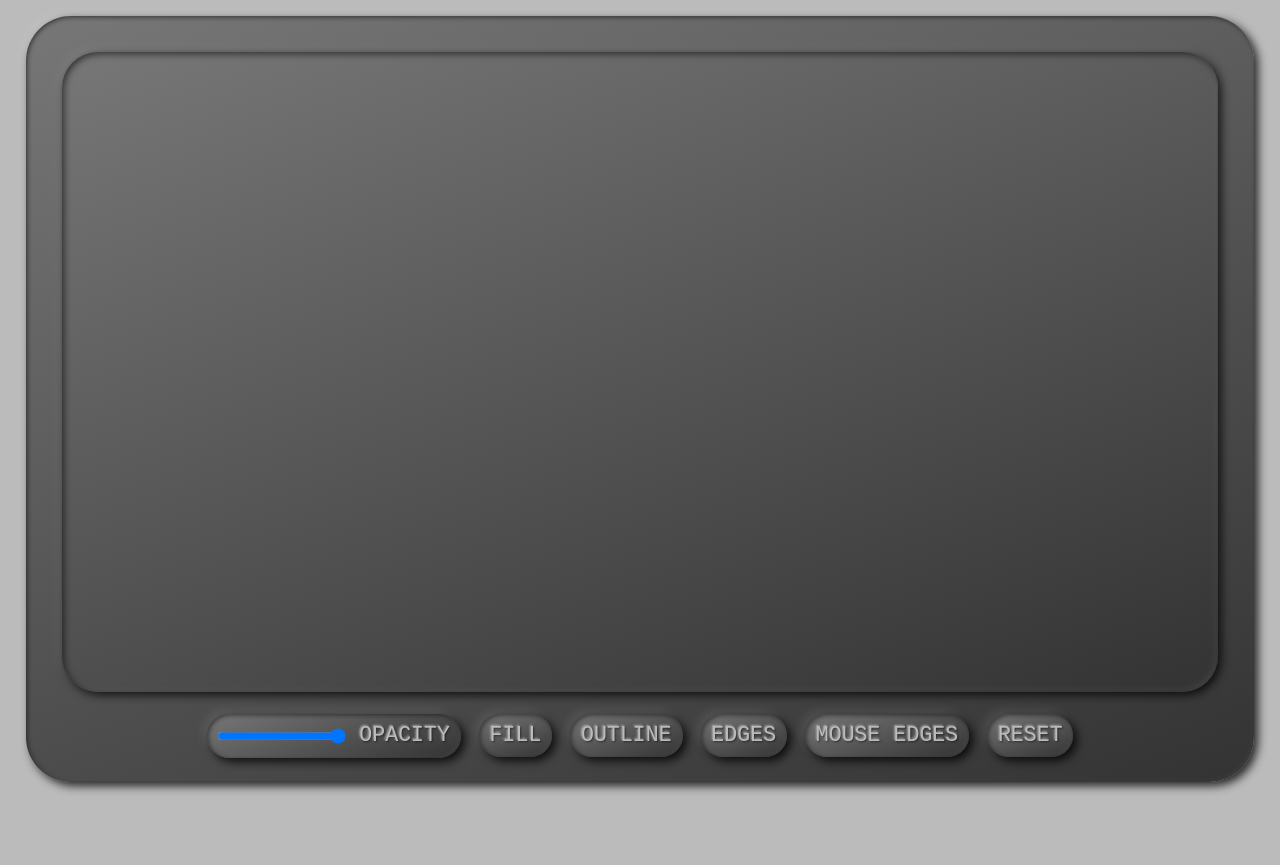
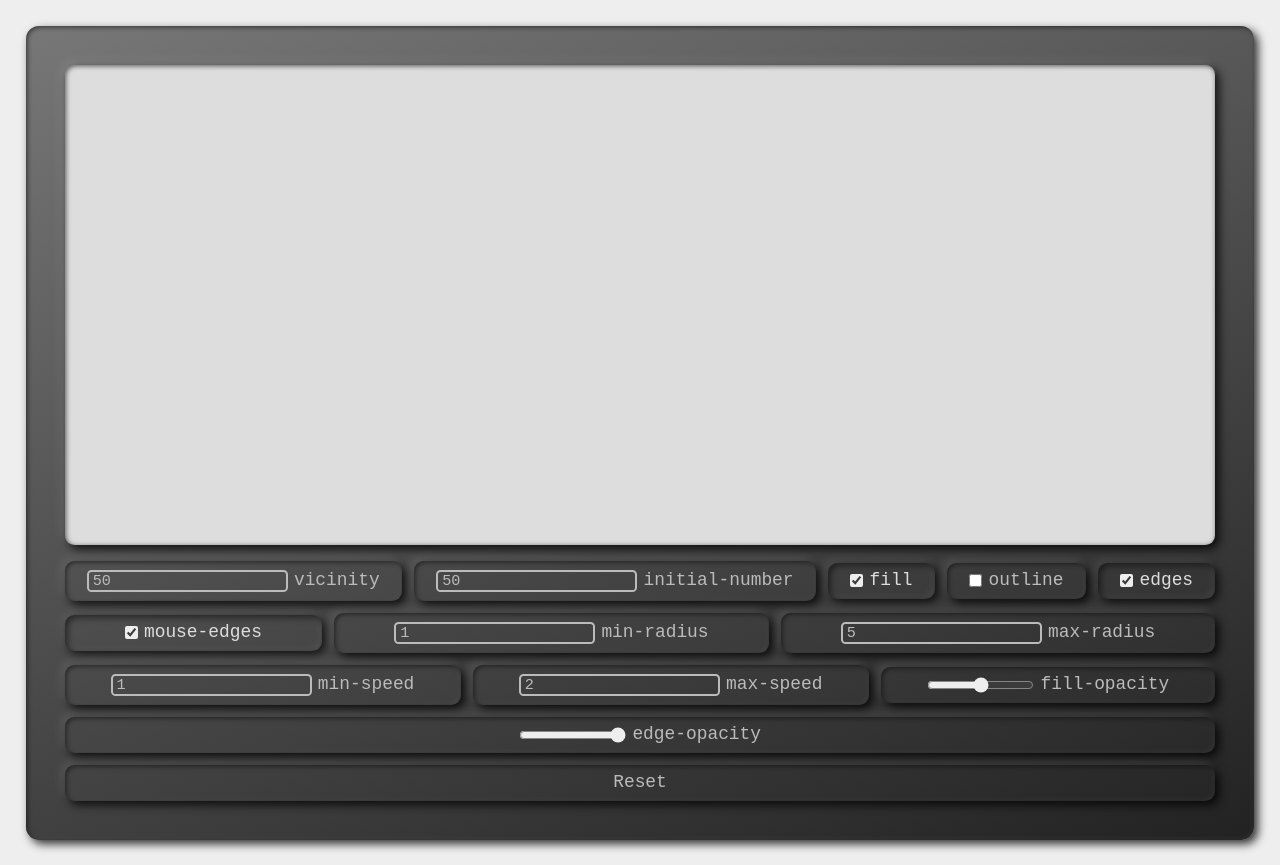
Before and after one commit to Ziplodocus/CanvasPlayground, a website built with Vite: page index.html in a window 1280 px wide. Before the commit the page ends 800 px from the top, so only its background shows below. Built offline with nearby package versions, Linux system fonts and the light colour scheme.

Commit message:
Update particle-web-component package to v2 and add more controls for the various settings

```diff
--- a/index.html
+++ b/index.html
@@ -12,38 +12,75 @@
 	<title>Particles</title>
 
 	<link rel="icon" type="image/png" href="./src/assets/icon.png">
-	<link rel="stylesheet" type="text/css" href="./src/styles/style.min.css">
-	<script src="./src/scripts/main.js" type="module"></script>
+	<link rel="stylesheet" type="text/css" href="./src/styles/style.scss">
+	<script src="./src/scripts/main.ts" type="module"></script>
 </head>
 
 <body>
 	<main>
-		<canvas is='particle-canvas' data-canvas-options='{
-				"edgeOpacity": 1,
-				"fillColor": "#ffffff88"
-			}' data-particle-options='{
-				"initialParticles": 50
-			}'>
-		</canvas>
-		<form>
-			<label class="button">
-				<input name="opacity" type="range" min="0" max="1" step="0.05" value="1">
-				<span>Opacity</span>
+		<particle-canvas></particle-canvas>
+		<form action="">
+			<label class="button range-label">
+				<input class="number-input" name="vicinity" type="number" min="0" step="5" value="50" size="7">
+				<span>vicinity</span>
 			</label>
 
-			<input id="fill" type="checkbox" name="fill" value=true>
-			<label class="button" for="fill">FILL</label>
+			<label class="button label">
+				<input type="number" name="initial-number" value=50 size="5">
+				initial-number
+			</label>
 
-			<input id="outline" type="checkbox" name="outline" value=true>
-			<label class="button" for="outline">OUTLINE</label>
+			<label class="button checkbox-label">
+				<input type="checkbox" name="fill" value=true checked>
+				fill
+			</label>
 
-			<input id="edges" type="checkbox" name="edges" value=true>
-			<label class="button" for="edges">Edges</label>
+			<label class="button checkbox-label">
+				<input type="checkbox" name="outline" value=true>
+				outline
+			</label>
 
-			<input id="mouseEdges" type="checkbox" name="mouseEdges" value=true>
-			<label class="button" for="mouseEdges">Mouse Edges</label>
+			<label class="button checkbox-label">
+				<input type="checkbox" name="edges" value=true checked>
+				edges
+			</label>
 
-			<button type="button" name="reset" value=true>Reset</button>
+			<label class="button checkbox-label">
+				<input type="checkbox" name="mouse-edges" value=true checked>
+				mouse-edges
+			</label>
+
+			<label class="button label">
+				<input type="number" name="min-radius" value=1 size="5" min="0">
+				min-radius
+			</label>
+
+			<label class="button label">
+				<input type="number" name="max-radius" value=5 min="1" size="5">
+				max-radius
+			</label>
+
+			<label class="button label">
+				<input type="number" name="min-speed" value=1 step="0.25" min="0" size="8">
+				min-speed
+			</label>
+
+			<label class="button label">
+				<input type="number" name="max-speed" value=2 step="0.25" min="0" size="8">
+				max-speed
+			</label>
+
+			<label class="button range-label">
+				<input class="range-input" name="fill-opacity" type="range" min="0" max="1" step="0.05" value="0.5">
+				<span>fill-opacity</span>
+			</label>
+
+			<label class="button range-label">
+				<input class="range-input" name="edge-opacity" type="range" min="0" max="1" step="0.05" value="1">
+				<span>edge-opacity</span>
+			</label>
+
+			<input class="button reset-input" type="reset" name="reset">
 		</form>
 	</main>
 </body>
--- a/package.json
+++ b/package.json
@@ -25,9 +25,10 @@
   },
   "homepage": "https://github.com/Ziplodocus/Particles#readme",
   "devDependencies": {
+    "sass": "^1.77.4",
     "vite": "^2.6.14"
   },
   "dependencies": {
-    "particle-web-component": "^1.0.3"
+    "particle-web-component": "^2.0.0"
   }
 }
--- a/src/modules/zQuery/modules/events.js
+++ /dev/null
@@ -1,17 +0,0 @@
-
-export function events() {
-    EventTarget.prototype.on = EventTarget.prototype.addEventListener;
-    NodeList.prototype.on = function ( eventType, callback, options ) {
-        this.forEach( node => node.on( eventType, callback, options ) );
-    }
-    EventTarget.prototype.trigger = async function ( eventName, options ) {
-        this.dispatchEvent( new CustomEvent( eventName, options ) );
-    }
-    NodeList.prototype.trigger = async function ( eventName, options ) {
-        this.forEach( node => node.trigger( eventName, options ) );
-    }
-    EventTarget.prototype.off = EventTarget.prototype.removeEventListener;
-    NodeList.prototype.off = function ( eventType, callback, options ) {
-        this.forEach( node => node.off( eventType, callback, options ) );
-    }
-}
--- /dev/null
+++ b/src/modules/zQuery/modules/events.ts
@@ -0,0 +1,17 @@
+
+export function events() {
+    EventTarget.prototype.on = EventTarget.prototype.addEventListener;
+    NodeList.prototype.on = function(eventType, callback, options) {
+        this.forEach(node => node.on(eventType, callback, options));
+    };
+    EventTarget.prototype.trigger = async function(eventName, options) {
+        this.dispatchEvent(new CustomEvent(eventName, options));
+    };
+    NodeList.prototype.trigger = async function(eventName, options) {
+        this.forEach(node => node.trigger(eventName, options));
+    };
+    EventTarget.prototype.off = EventTarget.prototype.removeEventListener;
+    NodeList.prototype.off = function(eventType, callback, options) {
+        this.forEach(node => node.off(eventType, callback, options));
+    };
+}
--- a/src/modules/zQuery/z-query.js
+++ b/src/modules/zQuery/z-query.ts
@@ -9,5 +9,5 @@ export const zQuery = {
     sliding: sliding,
     events: events,
     style: style,
-    init(options) { options.forEach( option => zQuery[option]() ) }
-}
+    init(options) { options.forEach(option => zQuery[option]()); }
+};
--- a/src/scripts/main.js
+++ /dev/null
@@ -1,12 +0,0 @@
-import { z, Z, zQuery } from '../modules/zQuery/z-query.js';
-import 'particle-web-component';
-zQuery.init( [ 'events' ] );
-const canvas = z( 'canvas[is="particle-canvas"]' );
-function changeOptions( event ) {
-	const inputElement = event.currentTarget;
-	const valName = inputElement.name;
-	const value = inputElement.type == 'checkbox' ? !inputElement.checked : parseFloat( inputElement.value );
-	canvas.options[ valName ] = value;
-}
-z( 'input[type="range"]' ).on( 'input', changeOptions );
-Z( 'input[type="checkbox"]' ).on( 'input', changeOptions )
--- /dev/null
+++ b/src/scripts/main.ts
@@ -0,0 +1,43 @@
+import { z, Z, zQuery } from '../modules/zQuery/z-query';
+import 'particle-web-component';
+
+zQuery.init(['events']);
+
+const canvas = z('particle-canvas');
+
+function inputChangeHandler(event) {
+	const input = event.currentTarget;
+	update(input);
+}
+
+Z('form').on('reset', (e) => {
+	for (let el of e.currentTarget.elements) {
+		requestAnimationFrame(() => update(el));
+	}
+});
+Z('[type="range"], [type="checkbox"], [type="number"], [type="color"]').forEach(input => {
+	update(input);
+	input.on('input', inputChangeHandler);
+});
+
+function update(input: HTMLInputElement) {
+	const property = input.name;
+
+	if (input.type === 'reset') return;
+
+	const value = parseValue(input);
+
+	canvas.setAttribute(property.toString(), value);
+};
+
+function parseValue(input) {
+	let value;
+	switch (input.type) {
+		case 'checkbox':
+			value = !!input.checked;
+			break;
+		default:
+			value = input.value;
+	}
+	return value;
+};
--- /dev/null
+++ b/src/styles/resets.scss
@@ -0,0 +1,50 @@
+.sr-only {
+    border: 0 !important;
+    clip: rect(1px, 1px, 1px, 1px) !important;
+    /* 1 */
+    -webkit-clip-path: inset(50%) !important;
+    clip-path: inset(50%) !important;
+    /* 2 */
+    height: 1px !important;
+    margin: -1px !important;
+    overflow: hidden !important;
+    padding: 0 !important;
+    position: absolute !important;
+    width: 1px !important;
+    white-space: nowrap !important;
+    /* 3 */
+}
+
+/* Styling resets and new defaults*/
+* {
+    margin: 0;
+    padding: 0;
+    box-sizing: border-box;
+    font: inherit;
+    color: inherit;
+    border: none;
+
+}
+
+button {
+    appearance: none;
+    border: none;
+}
+
+[type=number] {
+    appearance: none;
+    font-size: max(85%, 1rem);
+    border: 2px solid currentColor;
+    border-radius: 0.3em;
+    padding-inline: 0.25em 0em;
+    background-color: transparent;
+}
+
+[type=color] {
+    height: 1.2em;
+    width: 1.75em;
+    border-radius: 0.5em;
+    overflow: hidden;
+    border: 1px solid currentColor;
+    cursor: pointer;
+}
--- a/src/styles/style.scss
+++ b/src/styles/style.scss
@@ -1,9 +1,33 @@
+@import './resets.scss';
+
+%protrude {
+	box-shadow: var(--box-shadow);
+	background: var(--primary-background-gradient);
+	color: var(--color-mid);
+}
+
+%pressable {
+	&:hover {
+		color: var(--color-light);
+	}
+}
+
+%pressed {
+	box-shadow: var(--box-shadow-alt);
+	color: var(--color-light);
+}
 
 :root {
-	--primary: #333;
-	--secondary: #BBB;
-	--primary-grad: #777;
-	--primary-background-gradient: linear-gradient(-20deg, var(--primary), var(--primary-grad));
+	--radius-small: 0.75rem;
+	--radius-large: 1rem;
+
+	--color-darker: #222;
+	--color-mid: #BBB;
+	--color-dark: #777;
+	--color-light: #ddd;
+	--color-lightest: #eee;
+	--gradient-dark: linear-gradient(-20deg, var(--color-darker), var(--color-dark));
+
 	--box-shadow:
 		1px 1px 5px rgba(0, 0, 0, 0.6) inset,
 		-1px -1px 5px rgba(255, 255, 255, 0.1) inset,
@@ -14,6 +38,7 @@
 		-2px -2px 7px rgba(255, 255, 255, 0.1) inset,
 		3px 3px 10px rgba(0, 0, 0, 0.8),
 		-3px -3px 10px rgba(255, 255, 255, 0.1);
+
 	--text-shadow:
 		1px 1px 2px rgba(0, 0, 0, 0.5),
 		-1px -1px 2px rgba(255, 255, 255, 0.5);
@@ -22,47 +47,44 @@
 		-1px -1px 2px rgba(255, 255, 255, 0.1);
 }
 
-/* Styling resets and new defaults*/
-* {
-	margin: 0;
-	padding: 0;
-	box-sizing: border-box;
-}
 
 html {
 	height: 100vh;
 	font-family: monospace;
-	font-size: 18px;
 	line-height: 1;
 	text-align: center;
-	color: var(--secondary);
-	text-shadow: var(--text-shadow);
+	color: var(--color-light);
+	accent-color: var(--color-lightest);
 }
 
 body {
-	padding: 2vh 2%;
-	background: var(--secondary);
+	font-size: 125%;
+	padding: 2%;
+	background-color: var(--color-lightest);
 }
 
 main {
-	border-radius: 2.5rem;
-	padding: min(5vw, 2rem) min(5%, 2rem) min(3vh, 2rem);
-	background: var(--primary-background-gradient);
+	border-radius: 1rem;
+	padding: min(4%, 3rem);
+	background-image: var(--gradient-dark);
 	box-shadow: var(--box-shadow);
-	> * + * {
+
+	>*+* {
 		margin-top: 1em;
 	}
 }
 
-[is=particle-canvas] {
-	border-radius: 2rem;
+particle-canvas {
+	@extend %protrude;
+
+	background-color: var(--color-light);
+	display: block;
+	border-radius: 0.75rem;
 	width: 100%;
-	aspect-ratio: 1;
-	max-height: 80vh;
-	background: var(--primary-background-gradient);
-	cursor: none;
-	box-shadow: var(--box-shadow-alt);
+	height: 45vw;
+	max-height: 60vh;
 	user-select: none;
+	overflow: hidden;
 }
 
 form {
@@ -70,47 +92,66 @@ form {
 	flex-wrap: wrap;
 	justify-content: center;
 	align-items: center;
-	gap: 1em;
+	gap: 0.75em;
+
+	>* {
+		flex-grow: 1;
+	}
 }
 
-button, .button, [type=button] {
+
+.button,
+[type=button] {
+	@extend %protrude;
+	@extend %pressable;
+
 	position: relative;
-	box-shadow: var(--box-shadow);
-	outline: none;
-	border: none;
-	border-radius: 50rem;
-	background: var(--primary-background-gradient);
-	padding: 0.5em;
+	border-radius: 0.75rem;
+	padding: 0.5em 0.65em;
 	cursor: pointer;
-	font: inherit;
-	font-size: 1.2rem;
-	text-transform: uppercase;
-	color: inherit;
-	text-shadow: inherit;
+	font-size: 110%;
+	// text-transform: uppercase;
+	user-select: none;
+
 	* {
 		vertical-align: middle;
 	}
-	&:hover {
-		color: var();
-	}
+
 	&:active {
-		box-shadow: var(--box-shadow-alt);
-		* {
-			transform: scale(0.98);
-			transform-origin: inherit;
-			cursor: pointer;
-		}
+		@extend %pressed;
 	}
 }
 
-.test {
-	background-color: black;
+.label {
+	display: flex;
+	align-items: center;
+	justify-content: center;
+	gap: 0.35em;
 }
 
-input[type="checkbox"] {
-	display: none;
-	&:checked + label {
-		color: var(--primary);
-		text-shadow: var(--text-shadow-alt);
+.checkbox-label {
+	@extend .label;
+
+	&:has(:checked) {
+		@extend %pressed;
 	}
 }
+
+.range-label {
+	@extend .label;
+	flex-wrap: wrap;
+}
+
+.range-input {
+	width: 10ch;
+	max-width: 100%;
+	max-height: 1em;
+}
+
+.reset-input {
+	flex-basis: 100%;
+}
+
+.color-fieldset {
+	border: 1px solid red;
+}
```
Also changed, not shown: dist/index.html, src/modules/zQuery/modules/core.ts (renamed from src/modules/zQuery/modules/core.js), src/modules/zQuery/modules/sliding.ts (renamed from src/modules/zQuery/modules/sliding.js), src/modules/zQuery/modules/style.ts (renamed from src/modules/zQuery/modules/style.js), src/styles/style.css (deleted), src/styles/style.min.css (deleted), 7 other files.
